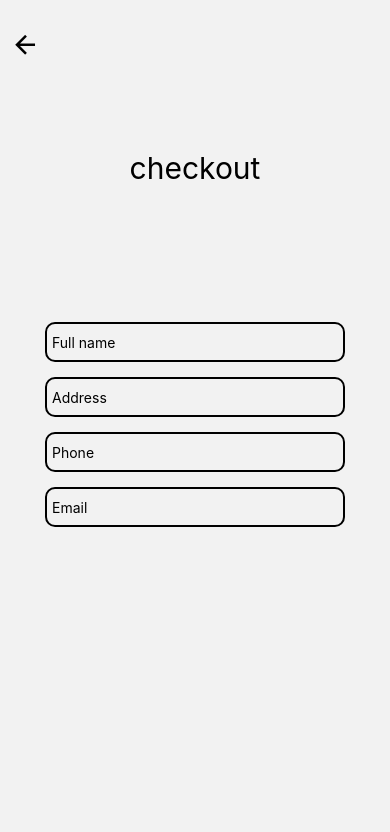
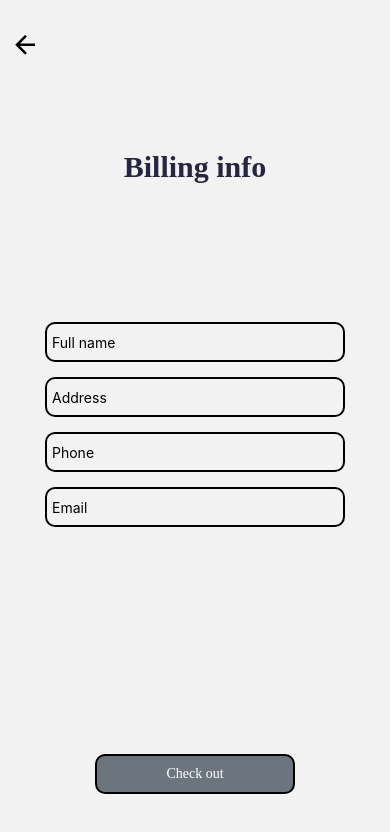
Before and after one commit to Haruna245/seidu_shop, a React Native app: screen /check in a window 390 px wide. Shown: the top 832 px of the page. Built offline with nearby package versions, Linux system fonts and the light colour scheme.

Commit message:
updated a few things

```diff
--- a/components/productdata.js
+++ b/components/productdata.js
@@ -3,31 +3,35 @@ const Data = [{
 
     id:1,
     image:require("../assets/pics/i1.jpg"),
-    title: "Red&Black Bluetooth",
+    title: "JBL Headphones",
     price: 90,
+    col:"Red and Black",
     review: " Wireless headphone offer up to 6 hours of use with an additional 9 hours in the included charging case. Voice assistant compatible with integrared microphone",
 
 },
 {
     id:2,
     image:require("../assets/pics/i2.jpg"),
-    title: "Grey&white Beats Bluetooth",
+    title: "Logitech Headphone",
     price: 80,
+    colr:"Silver",
     review: " Wireless headphone offer up to 6 hours of use with an additional 9 hours in the included charging case. Voice assistant compatible with integrared microphone",
 
 },{
     id:3,
     image:require("../assets/pics/i3.jpg"),
-    title: "Grey wheadphone",
+    title: "Bose headphone",
     price: 70,
+    col:"Grey",
     review: " Wireless headphone offer up to 6 hours of use with an additional 9 hours in the included charging case. Voice assistant compatible with integrared microphone",
 
 },
 {
     id:4,
     image:require("../assets/pics/im1.jpg"),
-    title: "Black beat headphone",
+    title: "Beat headphone",
     price: 70,
+    col:"Black",
     review: " Wireless headphone offer up to 6 hours of use with an additional 9 hours in the included charging case. Voice assistant compatible with integrared microphone",
 }
 
--- a/screens/checkout.js
+++ b/screens/checkout.js
@@ -1,6 +1,7 @@
 import React from 'react';
 import { StyleSheet, Text, View,TouchableOpacity,color,TextInput, SafeAreaView } from 'react-native';
 import MaterialCommunityIcons from 'react-native-vector-icons/MaterialCommunityIcons';
+
 const check =({ navigation })=>{
 
     return(
@@ -11,13 +12,24 @@ const check =({ navigation })=>{
         <MaterialCommunityIcons name="arrow-left" style={styles.arrow} color={color} size={30} />
         </TouchableOpacity>
         <View style={{position:"absolute",top:150}}>
-        <Text style={{fontSize:30,fontWeight:"400"}}>checkout</Text>
+        <Text style={{fontSize:30,fontWeight:"600",fontFamily: "AppleSDGothicNeo-Bold",
+            color:"#272640"
+        }}>Billing info</Text>
         </View>
 
         <TextInput style={styles.textinput} placeholder="Full name "/>
             <TextInput style={styles.textinput} placeholder="Address"/>
             <TextInput style={styles.textinput} placeholder="Phone"/>
             <TextInput style={styles.textinput} placeholder="Email"/>
+
+
+            <View style={{position:"absolute",bottom:50}}>
+                <TouchableOpacity style={{borderWidth:2,height:40,width:200,justifyContent:"center",
+                alignItems:"center",borderRadius:10,backgroundColor:"#6c757d"
+            }}  onPress = {()=> alert("Purchase Successful")}>
+                    <Text style={{color:"#fff",fontFamily: "AppleSDGothicNeo-Bold"}}>Check out</Text>
+                </TouchableOpacity>
+            </View>
         </SafeAreaView>
 
     )
--- a/screens/mdetails.js
+++ b/screens/mdetails.js
@@ -29,6 +29,7 @@ const Trial =({ navigation,route })=>{
 
         <View style={styles.textWrapper} >
         <Text style={styles.textWrap}> {data.title}</Text>
+        <Text style={{marginLeft:21,fontSize:16,fontWeight:"300"}} > Colour: {data.col}</Text>
 
         <Text style={styles.textW}>GHS {data.price}</Text>
         <Text style={{position:"absolute",bottom:175,fontSize:30,
--- a/screens/signup.js
+++ b/screens/signup.js
@@ -28,8 +28,10 @@ const Signup=({ navigation })=>{
             <TextInput style={styles.suser} placeholder="password"/>
             <TextInput style={styles.suser} placeholder="Confirm password"/>
 
-            <TouchableOpacity style={{marginTop:10,borderWidth:1,height:30,width:100,left:100,
-            justifyContent:"center",alignItems:"center",borderRadius:10,backgroundColor:"#edf2fb",}}
+            <TouchableOpacity style={{marginTop:10,borderWidth:1,height:40,width:200,left:100,
+            justifyContent:"center",alignItems:"center",borderRadius:10,backgroundColor:"#edf2fb",
+              position:"absolute",left:50,top:300
+          }}
             onPress = {()=> navigation.navigate('Login')}
             >
                     <Text>Submit</Text>
```
